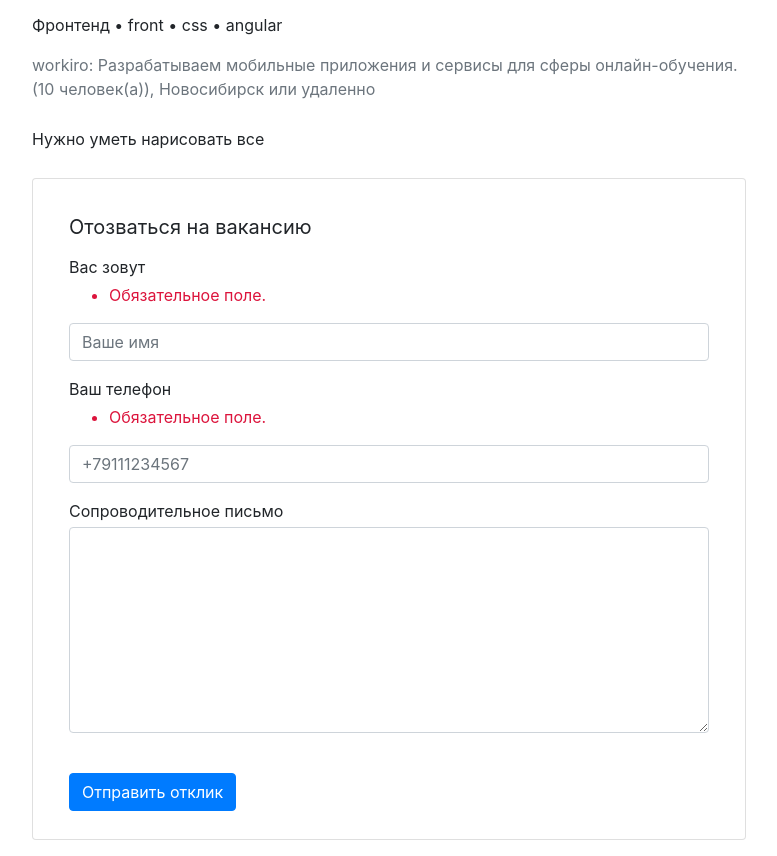
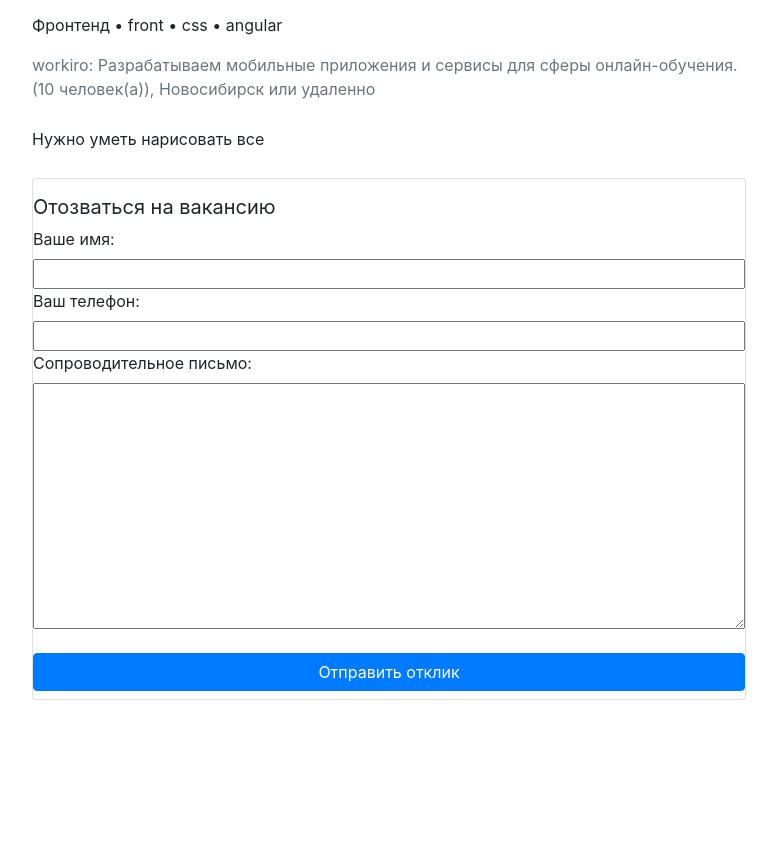
Before and after one commit to PolinaDoos/vacancies_project, a Django app: page /vacancy/6 in a window 1280 px wide. Shown: the part 337-1193 px from the top of the page, without its empty margins (259-1036 px from the left). After the commit the page ends 1037 px from the top, so only its background shows below. Run offline with Django 4.2, Linux system fonts and the light colour scheme; a user stored in the database is signed in; data comes from the database, SQL or seed files in the repository; both versions use the stored data as it was after the commit; some libraries are stand-ins or nearby versions.

Commit message:
workable version

```diff
--- a/conf/settings.py
+++ b/conf/settings.py
@@ -49,6 +49,7 @@ INSTALLED_APPS = [
     'django.contrib.staticfiles',
     'vacancies',
     'crispy_forms',
+    'phonenumber_field',
 ]
 
 MIDDLEWARE = [
--- a/conf/urls.py
+++ b/conf/urls.py
@@ -37,9 +37,9 @@ urlpatterns = [
         path('<str:category_name>', vacancies.vacancies_on_category, name='vacancies_on_category'),
         path('cat/<str:category_name>', vacancies.vacancies_on_category, name='vacancies_on_category'),
         path('companies/<int:company>', vacancies.company_card, name='company_card'),
-        path('<int:vacancy>/send', vacancies.send_application, name='send_application'),
+        path('<int:vacancy_id>/send', vacancies.send_application, name='send_application'),
     ])),
-    path('vacancy/<int:vacancy>', vacancies.vacancy, name='vacancy'),
+    path('vacancy/<int:vacancy_id>', vacancies.vacancy, name='vacancy'),
     path('login', MyLoginView.as_view()),
     path('logout', LogoutView.as_view()),
     path('signup', MySignupView.as_view()),
--- a/vacancies/forms.py
+++ b/vacancies/forms.py
@@ -21,3 +21,8 @@ class ApplicationForm(ModelForm):
     class Meta:
         model = Application
         fields = ('written_username', 'written_phone', 'written_cover_letter')
+        labels = {
+            'written_username': "Ваше имя",
+            'written_phone': 'Ваш телефон',
+            'written_cover_letter': 'Сопроводительное письмо',
+        }
--- a/vacancies/models.py
+++ b/vacancies/models.py
@@ -2,6 +2,7 @@ from django.db import models
 from django.db.models.deletion import CASCADE, SET
 from django.db.models.fields import CharField, DateField, IntegerField, PositiveIntegerField, TextField
 from django.db.models.fields.related import ForeignKey, OneToOneField
+from phonenumber_field.modelfields import PhoneNumberField
 
 from conf.settings import MEDIA_COMPANY_IMAGE_DIR, MEDIA_SPECIALITY_IMAGE_DIR
 
@@ -47,10 +48,10 @@ class Specialty(models.Model):
 
 class Application(models.Model):
     written_username = CharField(max_length=200)
-    written_phone = IntegerField()
+    written_phone = PhoneNumberField(null=False, blank=False)
     written_cover_letter = TextField(blank=True)
     vacancy = ForeignKey('Vacancy', on_delete=CASCADE, related_name="applications")
-    user = ForeignKey('auth.User', on_delete=CASCADE, related_name="applications")
+    user = ForeignKey('auth.User', on_delete=CASCADE, related_name="applications", blank=True, null=True)
 
     def __str__(self):
         return f'{self.written_username} vacancy {self.vacancy}'
--- a/vacancies/templates/vacancy_card.html
+++ b/vacancies/templates/vacancy_card.html
@@ -20,25 +20,12 @@
           <div style="line-height: 1.8;">
             {{ vacancy_data.description|safe }}
           </div>
-          <form method="post"  action="{% url 'send_application' vacancy_data.id %}" class="card mt-4 mb-3" enctype="multipart/form-data">
+
+          <form method="post"  action="" class="card mt-4 mb-3" enctype="multipart/form-data">
             {% csrf_token %}
-            <div class="card-body mx-3">
-              <p class="h5 mt-3 font-weight-normal">Отозваться на вакансию</p>
-              <div class="form-group">
-                <label class="mb-1 mt-2" for="written_username">Вас зовут</label>
-                <span style="color: crimson;">{{ form.written_username.errors }}</span>
-                <input class="form-control" type="text" placeholder="Ваше имя" name="written_username">
-              </div>
-              <div class="form-group">
-                <label class="mb-1" for="written_phone">Ваш телефон</label>
-                <span style="color: crimson;">{{ form.written_phone.errors }}</span>
-                <input class="form-control" type="tel" placeholder="+79111234567" name="written_phone">
-              </div>
-              <div class="form-group">
-                <label class="mb-1" for="written_cover_letter">Сопроводительное письмо</label>
-                <span style="color: crimson;">{{ form.written_cover_letter.errors }}</span>
-                <textarea class="form-control" rows="8" name="written_cover_letter"></textarea>
-              </div>
+            <p class="h5 mt-3 font-weight-normal">Отозваться на вакансию</p>
+            {{ form }}
+
               <input type="submit" class="btn btn-primary mt-4 mb-2" value="Отправить отклик">
             </div>
           </form>
--- a/vacancies/views.py
+++ b/vacancies/views.py
@@ -10,6 +10,7 @@ from django.urls import reverse
 from django.contrib.auth.forms import UserCreationForm
 from django.views.generic import CreateView
 from django.contrib.auth.views import LoginView
+from django.contrib.auth.models import AnonymousUser
 
 from .forms import ApplicationForm, CompanyForm, VacancyForm
 
@@ -77,21 +78,44 @@ def company_card(request, company):
     except Company.DoesNotExist or Vacancy.DoesNotExist:
         return redirect(main_view)
 
-
-def vacancy(request, vacancy):
+@login_required
+def vacancy(request, vacancy_id):
     try:
-        vacancy_data = Vacancy.objects.get(id=vacancy)
-        skills = vacancy_data.skills.split(",")
-        form = form= ApplicationForm(request.POST)
-        context = {
-            'vacancy_data': vacancy_data,
-            'skills': skills,
-            'form': form,
-        }
-        return render(request, 'vacancy_card.html', context)
+        vacancy_data = Vacancy.objects.get(id=vacancy_id)
     except Vacancy.DoesNotExist:
         return redirect(main_view)
+    skills = vacancy_data.skills.split(",")
+    form = ApplicationForm()
 
+    if request.method == "POST":
+        form = ApplicationForm(request.POST)
+        if form.is_valid():
+            application = form.save(commit=False)
+            application.vacancy = Vacancy.objects.get(id=vacancy_id)
+            print(request.user)
+            application.user = request.user
+
+            # application.user is None if request.user == AnonymousUser else application.user = request.user
+            # application.user = request.user if request.user else application.user is None
+            application.save()
+            return redirect ('send_application', vacancy_id)
+        else:
+            messages.error(request, 'Ошибка в заполнении формы')
+
+    context = {
+    'vacancy_data': vacancy_data,
+    'skills': skills,
+    'form': form,
+    }
+    return render(request, 'vacancy_card.html', context)
+
+
+def send_application(request, vacancy_id):
+    messages.success(request, 'Отклик отправлен')
+    context = {
+        'vacancy_data': Vacancy.objects.get(id=vacancy_id)
+    }
+    return render(request, 'send_application.html', context)
 
 @login_required
 def start_company(request):
@@ -202,27 +226,27 @@ def edit_vacancy(request, vacancy):
     return render(request, 'edit_vacancy.html', context)
 
 
-def send_application(request, vacancy):
-    if request.method == "POST":
-        form= ApplicationForm(request.POST)
-        if form.is_valid():
-            application = form.save(commit=False)
-            application.vacancy = Vacancy.objects.get(id=vacancy)
-            application.user = request.user
-            application.save()
-            messages.success(request, 'Отклик отправлен')
-            return redirect('vacancies')
-        else:
-            # form = ApplicationForm(instance=form)
-            messages.error(request, 'Ошибка в заполнении формы')
-    else:
-        form= ApplicationForm()
+# def send_application(request, vacancy_id):
+#     if request.method == "POST":
+#         form= ApplicationForm(request.POST)
+#         if form.is_valid():
+#             application = form.save(commit=False)
+#             application.vacancy = Vacancy.objects.get(id=vacancy_id)
+#             application.user = request.user
+#             application.save()
+#             messages.success(request, 'Отклик отправлен')
+#             return redirect('vacancies')
+#         else:
+#             # form = ApplicationForm(instance=form)
+#             messages.error(request, 'Ошибка в заполнении формы')
+#     else:
+#         form= ApplicationForm()
 
-    context = {
-        'form': form,
-    }
-
-    return redirect(f'/vacancy/{vacancy}', context)
+#     context = {
+#         'form': form,
+#     }
+#     print(form)
+#     return redirect(vacancy(request, vacancy=vacancy_id, form=form))
 
 
 
```
Also changed, not shown: vacancies/templates/send_application.html (added, +19 -0 lines), db.sqlite3, vacancies/migrations/0008_alter_application_written_phone.py (added), vacancies/migrations/0009_alter_application_user.py (added).
